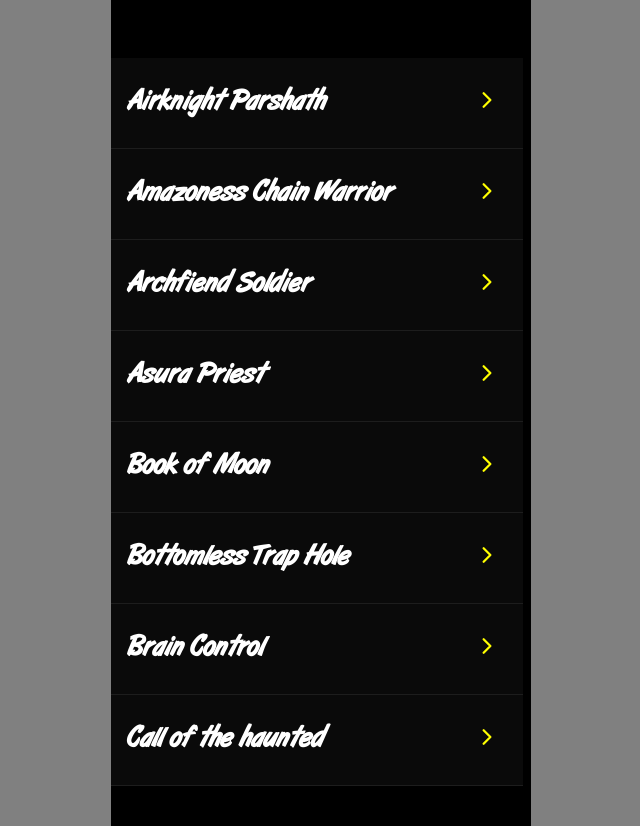
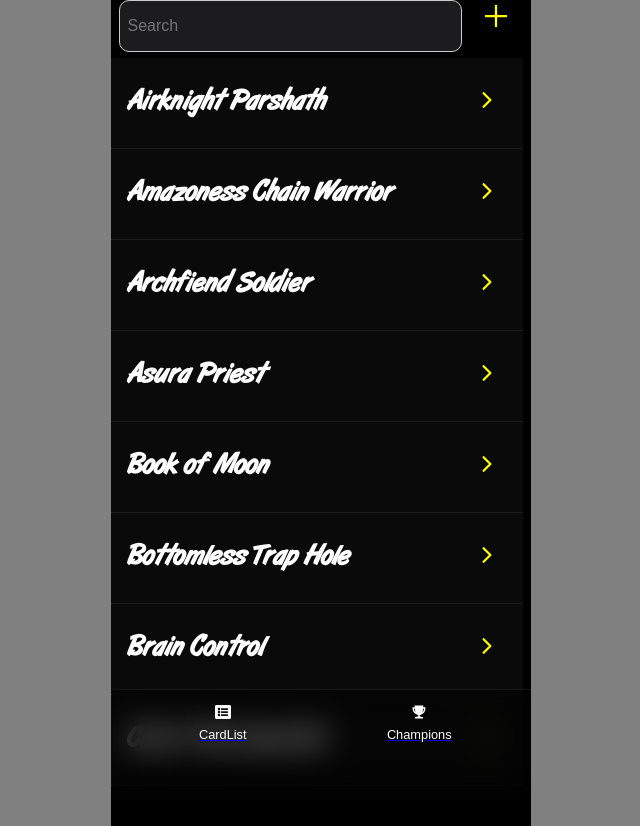
Before and after one commit to FARRUKH870/WEB-BASE-IOS-APP, a React (Create React App) app: page /CardListing in a window 1280 px wide. Shown: the whole page, without its empty margins (319-959 px from the left). Built offline with nearby package versions, Linux system fonts and the light colour scheme.

Commit message:
Added the search bar, bottom bar, make the bottom bar  blur, according to the figma, give the functionality to the search bar.

```diff
--- a/src/App.css
+++ b/src/App.css
@@ -56,8 +56,8 @@
   margin-bottom: 5px;
 }
 
-input[type='text'],
-input[type='password'] {
+input[type="text"],
+input[type="password"] {
   width: 100%;
   padding: 8px;
   font-size: 16px;
@@ -158,7 +158,8 @@
 }
 
 /* Add styles for the bottom bar */
-.bottom-bar {/* Auto layout */
+.bottom-bar {
+  /* Auto layout */
   display: flex;
   flex-direction: row;
   align-items: flex-start;
@@ -170,13 +171,12 @@
   height: 84px;
   /* border-radius: 69px; */
   padding: 13px;
-background-blend-mode: hard-ligh;
-background-color: black;
+ background: rgba(0, 0, 0, 0.5);
+background-blend-mode: hard-light;
 border-top: 1px solid rgba(255, 255, 255, 0.08);
 backdrop-filter: blur(16px);
-
 }
-.spinner{
+.spinner {
   height: 22px;
   width: 22px;
   color: yellow;
@@ -205,7 +205,6 @@
   text-align: center; /* Center the text */
 }
 
-
 .container {
   display: flex;
   flex-direction: column;
@@ -228,7 +227,7 @@
   border-radius: 10px;
 } */
 
-.top-box{
+.top-box {
   display: flex;
   flex-direction: row;
   justify-content: center;
@@ -258,7 +257,7 @@
   align-items: center;
   justify-content: center;
   background: (221, 192, 106, 1);
-padding-right: 10PX;
+  padding-right: 10px;
 }
 .card-container {
   width: 420px; /* Set width to match the specified size */
@@ -268,7 +267,7 @@
   position: relative;
   background-color: rgba(255, 255, 255, 0.04);
   color: white;
-  font-family: 'Artbrush', sans-serif;
+  font-family: "Artbrush", sans-serif;
   font-size: 24px;
   width: 400px;
   padding: 16px 24px 16px 16px;
@@ -281,11 +280,9 @@
   line-height: 26px;
   border-bottom: 1px solid rgba(255, 255, 255, 0.08);
 }
-
 .card-content {
   width: 325px;
 }
-
 .arrow {
   width: 20px; /* Set width to match the specified size */
   height: 20px; /* Set height to match the specified size */
@@ -301,10 +298,10 @@
 .down {
   transform: rotate(90deg);
 }
-.icon-arrow{
+.icon-arrow {
   color: yellow;
 }
 @font-face {
-  font-family: 'Artbrush';
-  src: url('../src/Artbrush.ttf') format('truetype'); /* Adjust the path as necessary */
+  font-family: "Artbrush";
+  src: url("../src/Artbrush.ttf") format("truetype"); /* Adjust the path as necessary */
 }
--- a/src/components/CardListing.js
+++ b/src/components/CardListing.js
@@ -80,17 +80,31 @@
 
   return (
     <div className="container">
-      <div className="top-box"></div>
+      <div className="top-box">
+        <div className="search-container">
+          <input
+            type="text"
+            placeholder="Search"
+            className="input-field"
+            onChange={(e) => setSearchTerm(e.target.value)}
+          />
+        </div>
+        <div className="plus-sign">
+          <IoAddOutline size={80} />
+        </div>
+      </div>
       <div className="card-container">
         {filteredItems.map((item, index) => (
           <div key={index} className="card">
             <h3>{item.title}</h3>
+
             <span>
               <IoChevronForwardOutline className="icon-arrow" />
             </span>
           </div>
         ))}
       </div>
+      <Buttom />
     </div>
   );
 };
```
